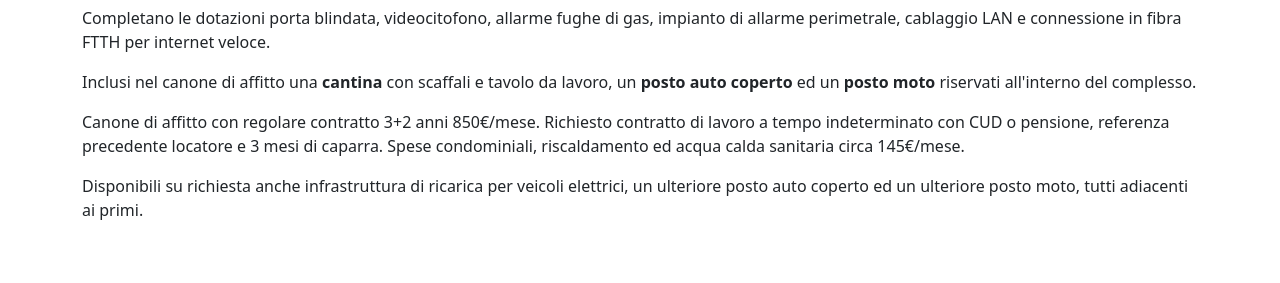
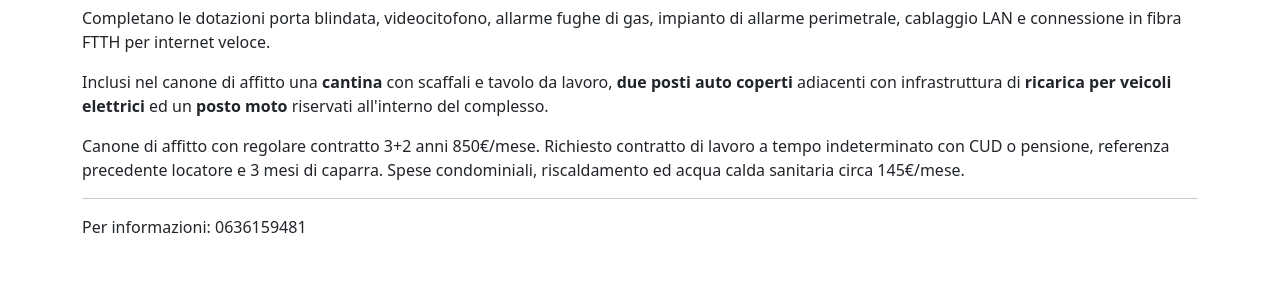
Before and after one commit to virgafox/virgafox.github.io, a plain HTML site: page annuncio/index.html in a window 1280 px wide. Shown: the part 854-1137 px from the top of the page. Drawn offline with nearby package versions, Linux system fonts and the light colour scheme.

Commit message:
telefono dante e dettagli

```diff
--- a/annuncio/index.html
+++ b/annuncio/index.html
@@ -121,16 +121,15 @@
         <p>Completano le dotazioni porta blindata, videocitofono, allarme fughe di gas, impianto di allarme perimetrale,
           cablaggio LAN e connessione in fibra FTTH per internet veloce.</p>
 
-        <p>Inclusi nel canone di affitto una <strong>cantina</strong> con scaffali e tavolo da lavoro, un <strong>posto auto
-            coperto</strong> ed un <strong>posto moto</strong> riservati all'interno del complesso.</p>
+        <p>Inclusi nel canone di affitto una <strong>cantina</strong> con scaffali e tavolo da lavoro, <strong>due posti auto
+            coperti</strong> adiacenti con infrastruttura di <strong>ricarica per veicoli elettrici</strong> ed un <strong>posto moto</strong> riservati all'interno del complesso.</p>
 
         <p>Canone di affitto con regolare contratto 3+2 anni 850€/mese. Richiesto contratto di lavoro a tempo indeterminato con CUD o
           pensione, referenza precedente locatore e 3 mesi di caparra. Spese condominiali, riscaldamento ed acqua calda
           sanitaria circa 145€/mese.</p>
 
-        <p>Disponibili su richiesta anche infrastruttura di ricarica per veicoli elettrici, un ulteriore posto auto coperto
-          ed un ulteriore posto moto, tutti adiacenti ai primi.</p>
-
+        <hr>
+        <p>Per informazioni: 0636159481</p>
       </div>
     </div>
 
```
